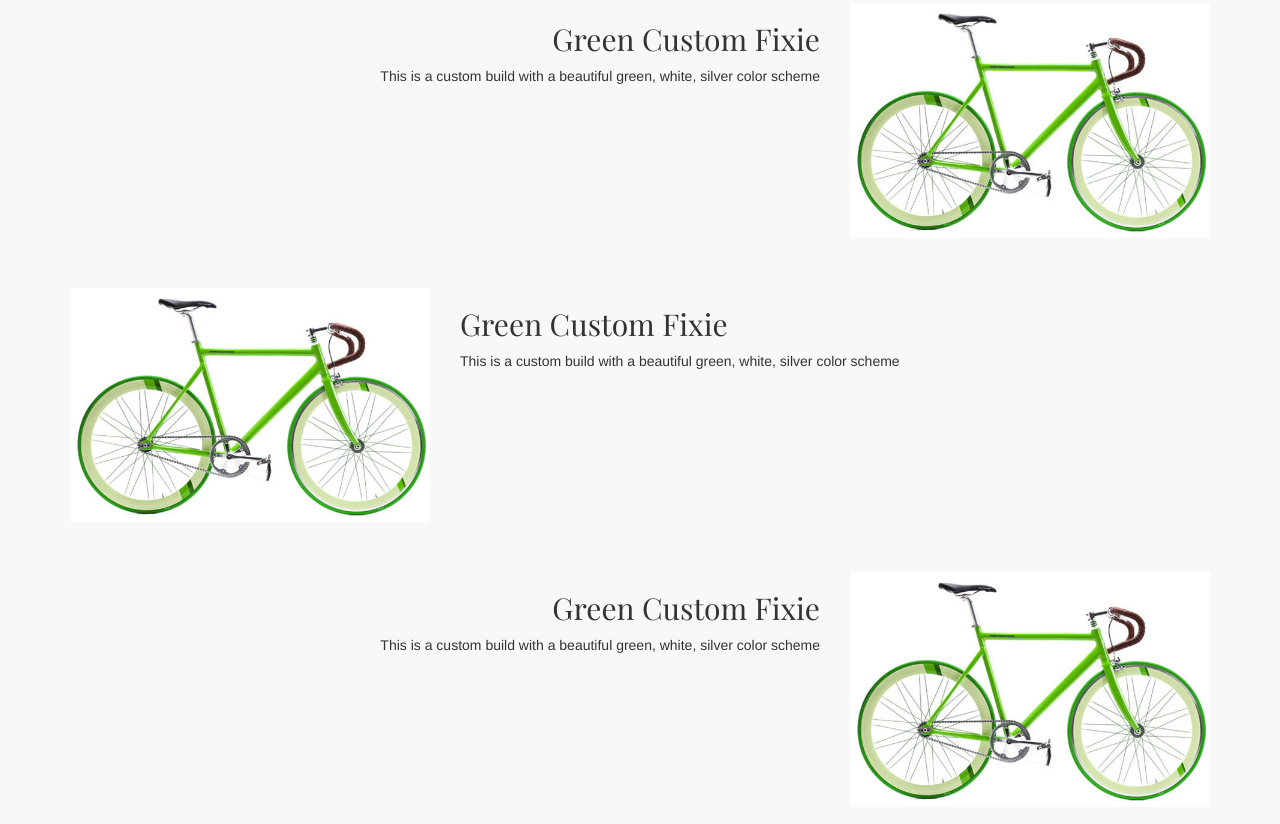
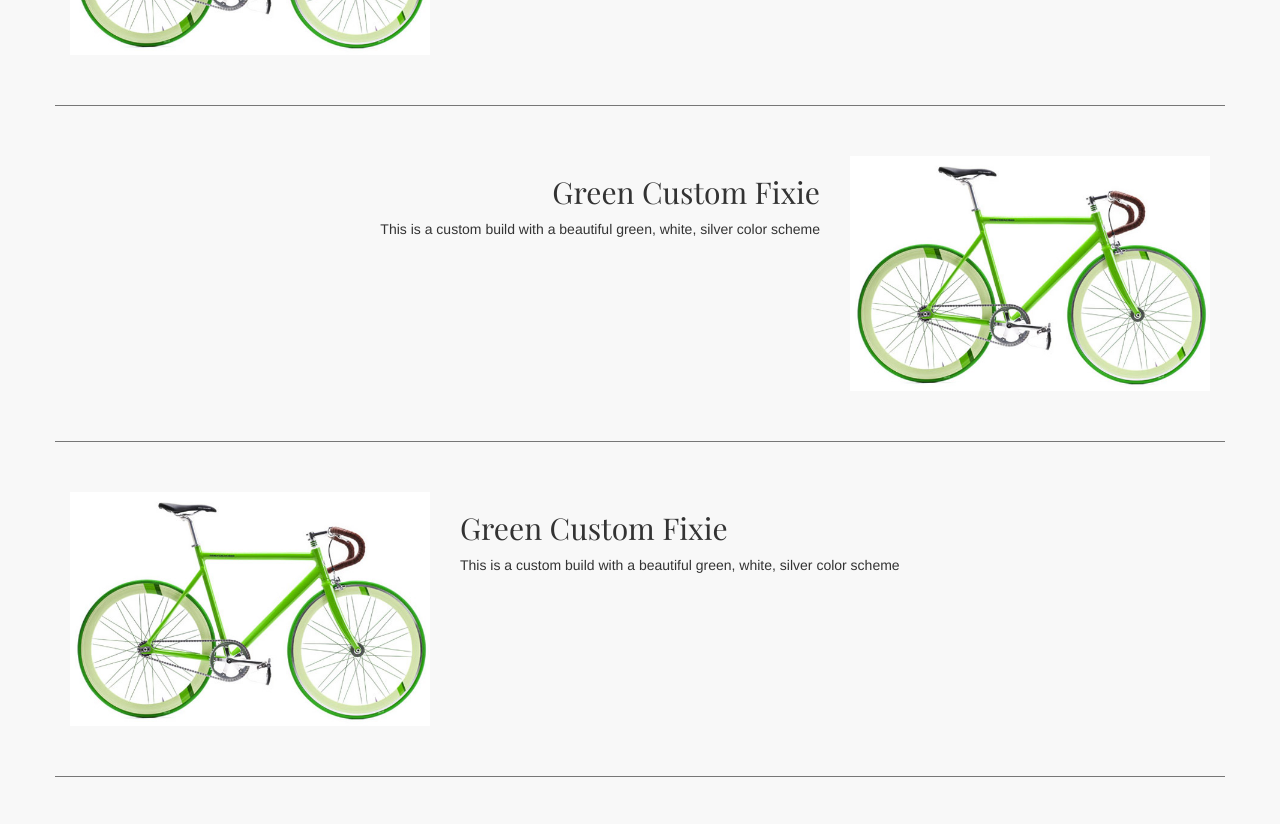
Before and after one commit to bruderbarna/webprogbead, a plain HTML site: page index.html in a window 1280 px wide. Shown: the part 2267-3091 px from the top of the page. Drawn offline with nearby package versions, Linux system fonts and the light colour scheme.

Commit message:
commit for showcasing

```diff
--- a/css/style.css
+++ b/css/style.css
@@ -86,6 +86,12 @@ h1, h2, h3, h4, h5, h6 {
 
 .bike-item {
   margin-bottom: 50px;
+  padding-bottom: 50px;
+  border-bottom: 1px solid #777777;
+}
+
+.bike-item:last-of-type {
+  border-bottom: none;
 }
 
 .bike-item.item-even {
```
Also changed, not shown: 1 other file.
